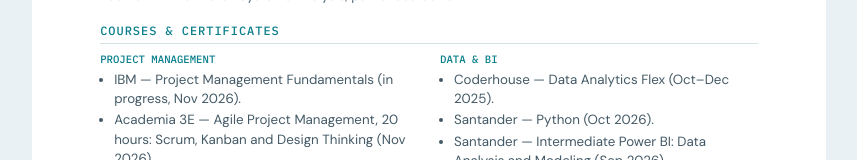
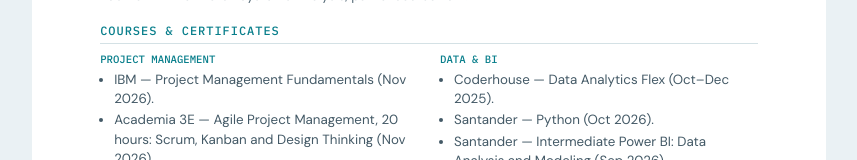
Before and after one commit to agustiininicabral/html, a plain HTML site: page cv-en.html in a window 1280 px wide. Shown: the part 1851-2011 px from the top of the page, without its empty margins (211-1068 px from the left). Drawn offline with Linux system fonts and the light colour scheme.

Commit message:
Mark IBM Project Management Fundamentals as completed

```diff
--- a/cv-en.html
+++ b/cv-en.html
@@ -40,7 +40,7 @@
 </section>
 <section class="section"><h2>Education</h2><div class="edu"><strong>ITBA — Petroleum Engineering</strong><span>Mar 2021 — Aug 2024 · 33 passed courses, with a foundation in mathematics, statistics and programming.</span></div><div class="edu"><strong>UTN — Systems Analysis</strong><span>Feb 2017 — Mar 2019 · Systems Analysis, partial coursework.</span></div></section>
 <section class="section"><h2>Courses & certificates</h2><div class="courses">
-<div><h3>Project management</h3><ul><li>IBM — Project Management Fundamentals (in progress, Nov 2026).</li><li>Academia 3E — Agile Project Management, 20 hours: Scrum, Kanban and Design Thinking (Nov 2026).</li><li>Santander — Effective Project and Team Management (2026).</li></ul></div>
+<div><h3>Project management</h3><ul><li>IBM — Project Management Fundamentals (Nov 2026).</li><li>Academia 3E — Agile Project Management, 20 hours: Scrum, Kanban and Design Thinking (Nov 2026).</li><li>Santander — Effective Project and Team Management (2026).</li></ul></div>
 <div><h3>Data & BI</h3><ul><li>Coderhouse — Data Analytics Flex (Oct–Dec 2025).</li><li>Santander — Python (Oct 2026).</li><li>Santander — Intermediate Power BI: Data Analysis and Modeling (Sep 2026).</li><li>LinkedIn Learning — IT Challenges: SQL Queries; Getting and Preparing Data with Power Query (PL-300); SQL Server 2019 Essentials; Learn SAP ERP; SQL Databases in Microsoft Fabric; Azure SQL Databases (Dec 2025).</li><li>Santander — Excel and SME internationalization tools (2026).</li></ul></div>
 <div><h3>QA & Testing</h3><ul><li>Coderhouse — Manual QA Testing (Nov 2025–Feb 2026; certificate issued Mar 2026).</li></ul></div>
 <div><h3>Additional learning</h3><ul><li>Santander — Negotiation (2026).</li></ul></div>
```
